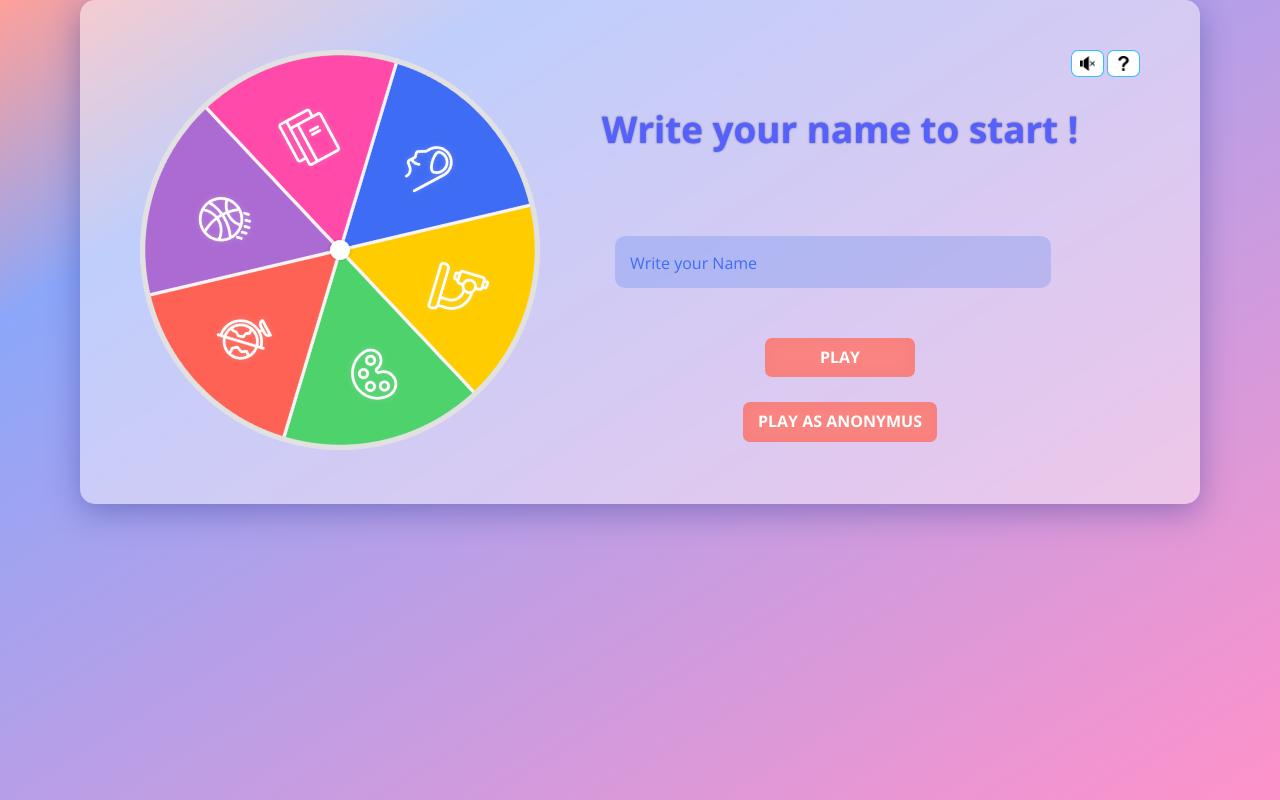
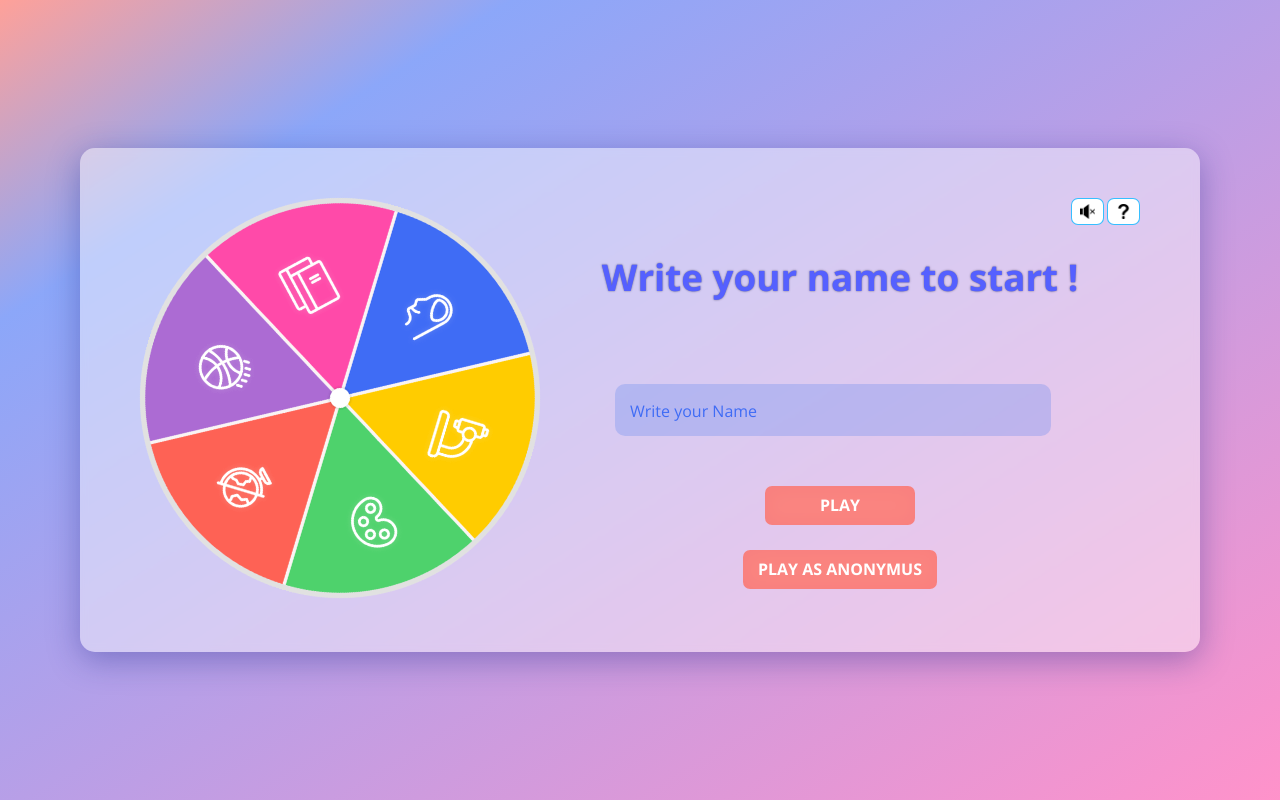
Before and after one commit to masters-of-the-universee/triwow, a React (Create React App) app: page / in a window 1280 px wide. Built offline with nearby package versions, Linux system fonts and the light colour scheme; no server answers.

Commit message:
Fix for layout

```diff
--- a/src/views/login-page/loginpage.scss
+++ b/src/views/login-page/loginpage.scss
@@ -31,7 +31,6 @@ body {
     rgba(63, 108, 245, 0.6) 80%,
     rgba(254, 98, 85, 0.6) 100%
   );
-  @include centered;
 }
 nav {
   display: none;
@@ -41,6 +40,7 @@ nav {
   width: 100%;
   height: 100vh;
   font-family: 'Open Sans', sans-serif;
+  @include centered;
 }
 
 .login-container {
```
